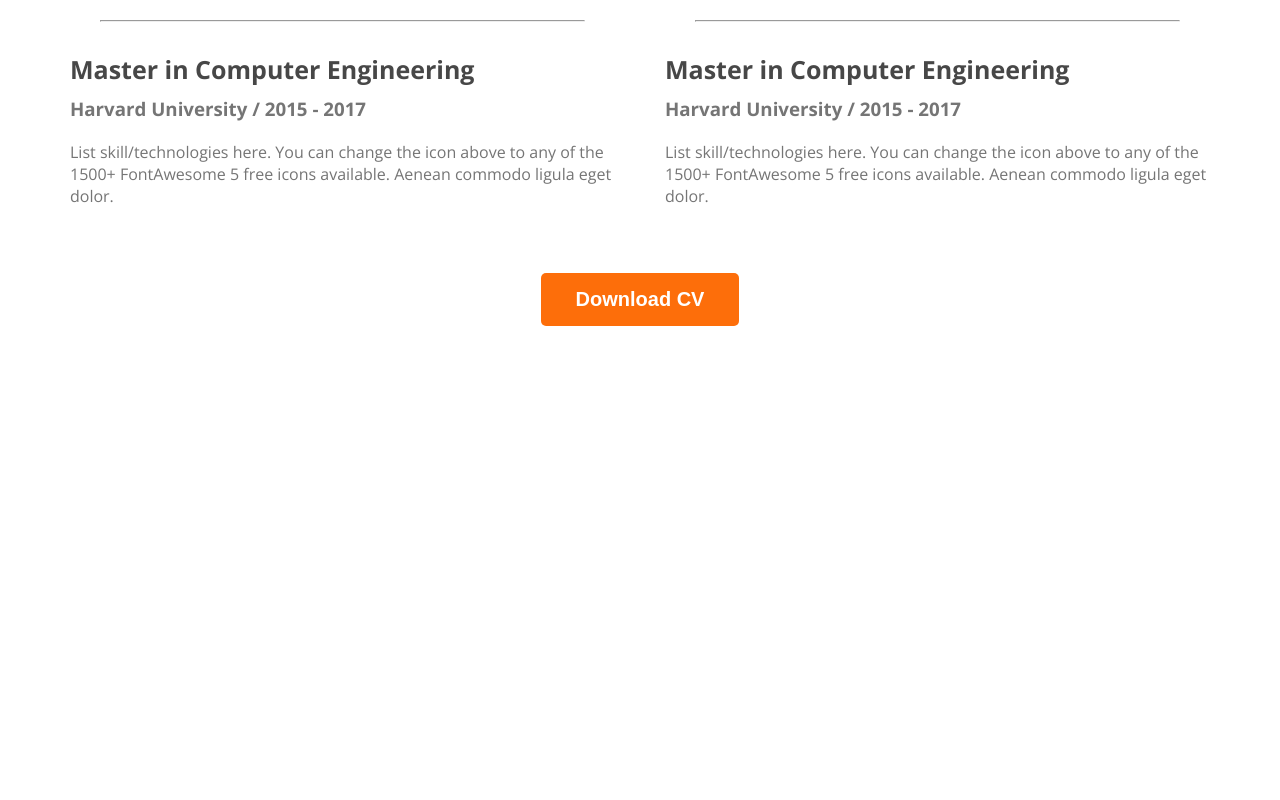
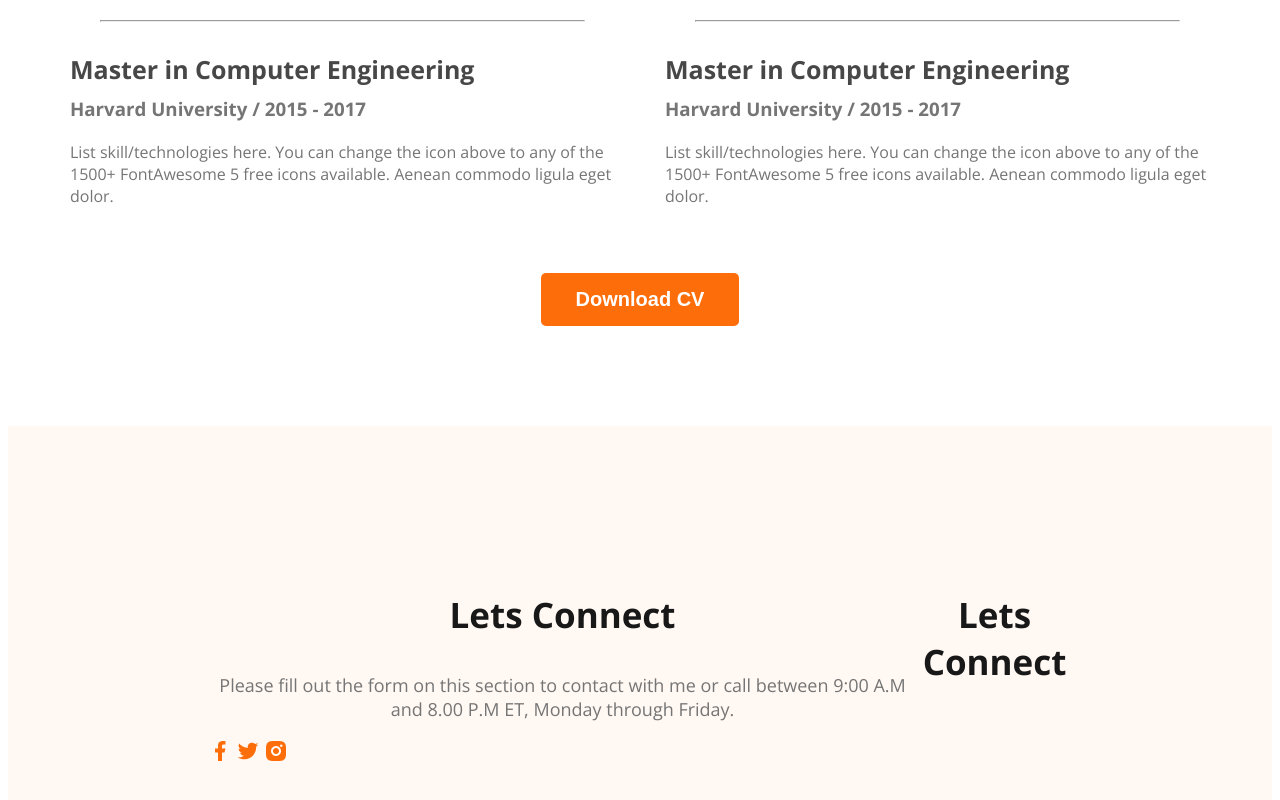
Before and after one commit to Atiar-Rahman/Web-Project, a plain HTML site: page PortPholio.html in a window 1280 px wide. Shown: the part 2870-3670 px from the top of the page. Before the commit the page ends 3204 px from the top, so only its background shows below. Drawn offline with nearby package versions, Linux system fonts and the light colour scheme.

Commit message:
basic footer

```diff
--- a/PortPholio.html
+++ b/PortPholio.html
@@ -147,7 +147,21 @@
         </section>
     </main>
     <footer>
+        <div class="footer-column">
+            <h3 class="section-title">Lets Connect</h3>
+            <p class="section-description">
+                Please fill out the form on this section to contact with me or call between 9:00 A.M and 8.00 P.M ET, Monday through Friday.
+            </p>
+            <div class="social-links">
+                <a href=""><img src="images/icons/facebook.png" alt=""></a>
+                <a href=""><img src="images/icons/twitter.png" alt=""></a>
+                <a href=""><img src="images/icons/insta.png" alt=""></a>
+            </div>
+        </div>
+        <div class="footer-column">
+            <h3 class="section-title">Lets Connect</h3>
 
+        </div>
     </footer>
 </body>
 </html>
--- a/styles/Portpholio.css
+++ b/styles/Portpholio.css
@@ -174,3 +174,10 @@ main{
     text-align: center;
     margin-top: 50px;
 }
+
+footer{
+    display: flex;
+    background-color: #FFF8F3;
+    padding: 130px 200px;
+    margin-top: 100px;
+}
```
